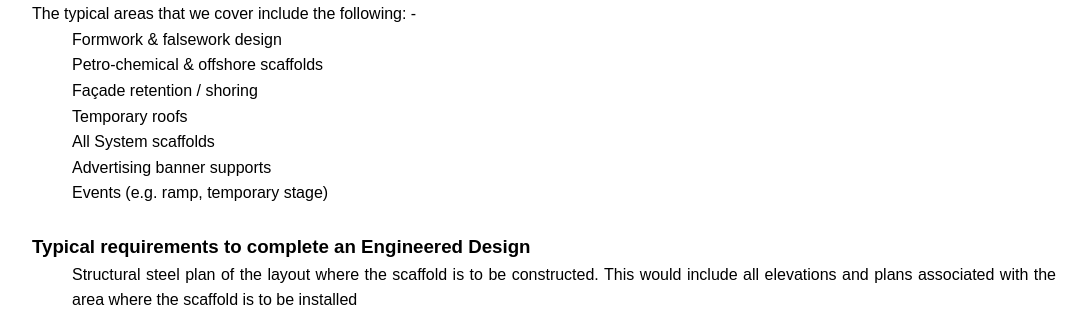
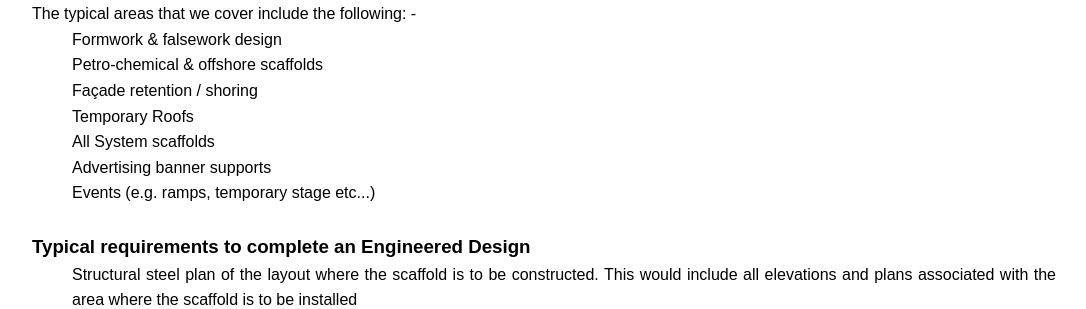
Before and after one commit to Netmistro/RadianWebsite, a PHP site: page /engineering-design.php in a window 1280 px wide. Shown: the part 315-624 px from the top of the page, without its empty margins (96-1182 px from the left). Run offline with PHP 8.4, Linux system fonts and the light colour scheme; some libraries are stand-ins or nearby versions.

Commit message:
Modify Engineering Design Page

```diff
--- a/engineering-design.php
+++ b/engineering-design.php
@@ -5,7 +5,7 @@
  * Date: 2018-12-03
  * Time: 21:01
  */
-include('header.php');
+include 'header.php';
 ?>
 
 <!DOCTYPE html>
@@ -36,17 +36,16 @@ include('header.php');
         <li>Formwork & falsework design</li>
         <li>Petro-chemical & offshore scaffolds</li>
         <li>Façade retention / shoring</li>
-        <li>Temporary roofs</li>
+        <li>Temporary Roofs</li>
         <li>All System scaffolds</li>
         <li>Advertising banner supports</li>
-        <li>Events (e.g. ramp, temporary stage)</li>
+        <li>Events (e.g. ramps, temporary stage etc...)</li>
     </ol>
     <br>
     <h3>Typical requirements to complete an Engineered Design</h3>
     <ol>
-        <li>Structural steel plan of the layout where the scaffold is to be constructed. This would include all
-            elevations
-            and plans associated with the area where the scaffold is to be installed
+        <li>Structural steel plan of the layout where the scaffold is to be constructed. This would include all elevations
+         and plans associated with the area where the scaffold is to be installed
         </li>
         <li>In order to comply with Eurocode, the client need to provide the fundamental value of basic wind velocity as
             10 minutes mean wind velocity irrespective of wind direction and time of year 10m above ground having
@@ -66,12 +65,9 @@ include('header.php');
         <li>A bill of materials (BOM) can be provided upon request</li>
     </ol>
     <br>
-
 </div>
 </body>
 <footer>
-    <?php
-    include('footer.php');
-    ?>
+<?php include 'footer.php';?>
 </footer>
 </html>
```
Also changed, not shown: includes/db-connect.php (line endings or trailing spaces).
